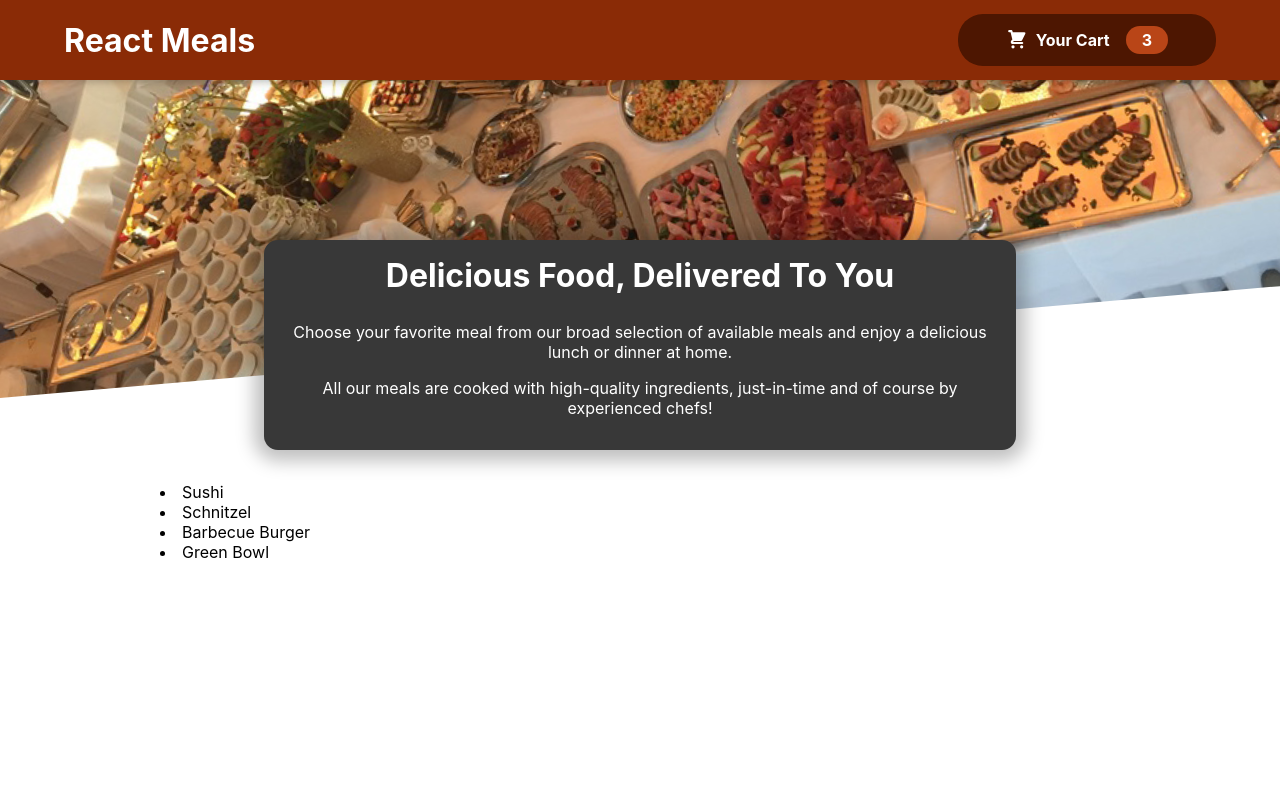
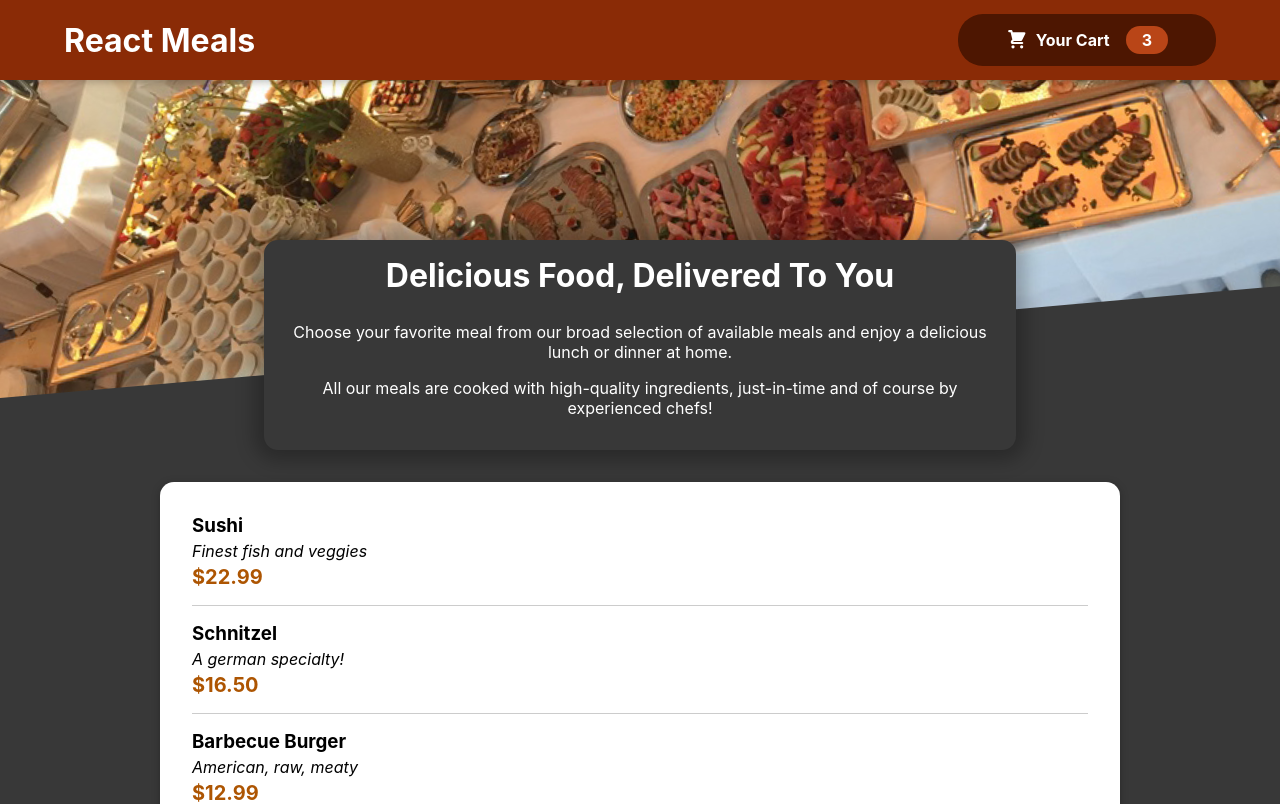
Before and after one commit to drronidz/react-the-complete-guide, a React (Create React App) app in the folder 10-building-food-order-app/: page / in a window 1280 px wide. Shown: the top 804 px of the page. Built offline with nearby package versions, Linux system fonts and the light colour scheme.

Commit message:
Adding Individual Meal Items & Displaying them ...

```diff
--- /dev/null
+++ b/10-building-food-order-app/src/components/Meals/MealItem/MealItem.js
@@ -0,0 +1,22 @@
+import React from "react";
+
+import classes from './MealItem.module.css'
+
+const MealItem = (props) => {
+    const price = `$${props.price.toFixed(2)}`
+
+    return (
+        <li className={classes.meal}>
+            <div>
+                <h3>{props.name}</h3>
+                <div className={classes.description}>{props.description}</div>
+                <div className={classes.price}>{price}</div>
+            </div>
+            <div>
+
+            </div>
+        </li>
+    )
+}
+
+export default MealItem
--- /dev/null
+++ b/10-building-food-order-app/src/components/Meals/MealItem/MealItem.module.css
@@ -0,0 +1,22 @@
+.meal {
+    display: flex;
+    justify-content: space-between;
+    margin: 1rem;
+    padding-bottom: 1rem;
+    border-bottom: 1px solid #ccc;
+}
+
+.meal h3 {
+    margin: 0 0 0.25rem 0;
+}
+
+.description {
+    font-style: italic;
+}
+
+.price {
+    margin-top: 0.25rem;
+    font-weight: bold;
+    color: #ad5502;
+    font-size: 1.25rem;
+}
--- a/10-building-food-order-app/src/components/Meals/available-meals/AvailableMeals.js
+++ b/10-building-food-order-app/src/components/Meals/available-meals/AvailableMeals.js
@@ -1,13 +1,24 @@
 import React from "react";
 import classes from './AvailableMeals.module.css'
 import DUMMY_MEALS from "../data/DUMMY_MEALS";
+import Card from "../../UI/card/Card";
+import MealItem from "../MealItem/MealItem";
 
 const AvailableMeals = () => {
-    const mealsList = DUMMY_MEALS.map(meal => <li>{meal.name}</li>)
+    const mealsList = DUMMY_MEALS.map(meal =>
+        <MealItem
+            key={meal.id}
+            name={meal.name}
+            description={meal.description}
+            price={meal.price}
+        />
+    )
 
     return (
         <section className={classes.meals}>
-            {mealsList}
+            <Card>
+                {mealsList}
+            </Card>
         </section>
     )
 }
--- /dev/null
+++ b/10-building-food-order-app/src/components/UI/card/Card.js
@@ -0,0 +1,9 @@
+import React from "react";
+import classes from './Card.module.css'
+
+
+const Card = props => {
+    return <div className={classes.card}>{props.children}</div>
+}
+
+export default Card
--- /dev/null
+++ b/10-building-food-order-app/src/components/UI/card/Card.module.css
@@ -0,0 +1,6 @@
+.card {
+    padding: 1rem;
+    box-shadow: 0 2px 8px rgba(0, 0, 0, 0.25);
+    border-radius: 14px;
+    background-color: white;
+}
--- a/10-building-food-order-app/src/index.css
+++ b/10-building-food-order-app/src/index.css
@@ -3,6 +3,7 @@
   font-family: -apple-system, BlinkMacSystemFont, 'Segoe UI', 'Roboto', 'Oxygen',
     'Ubuntu', 'Cantarell', 'Fira Sans', 'Droid Sans', 'Helvetica Neue',
     sans-serif;
+  background: #383838;
 }
 
 code {
```
